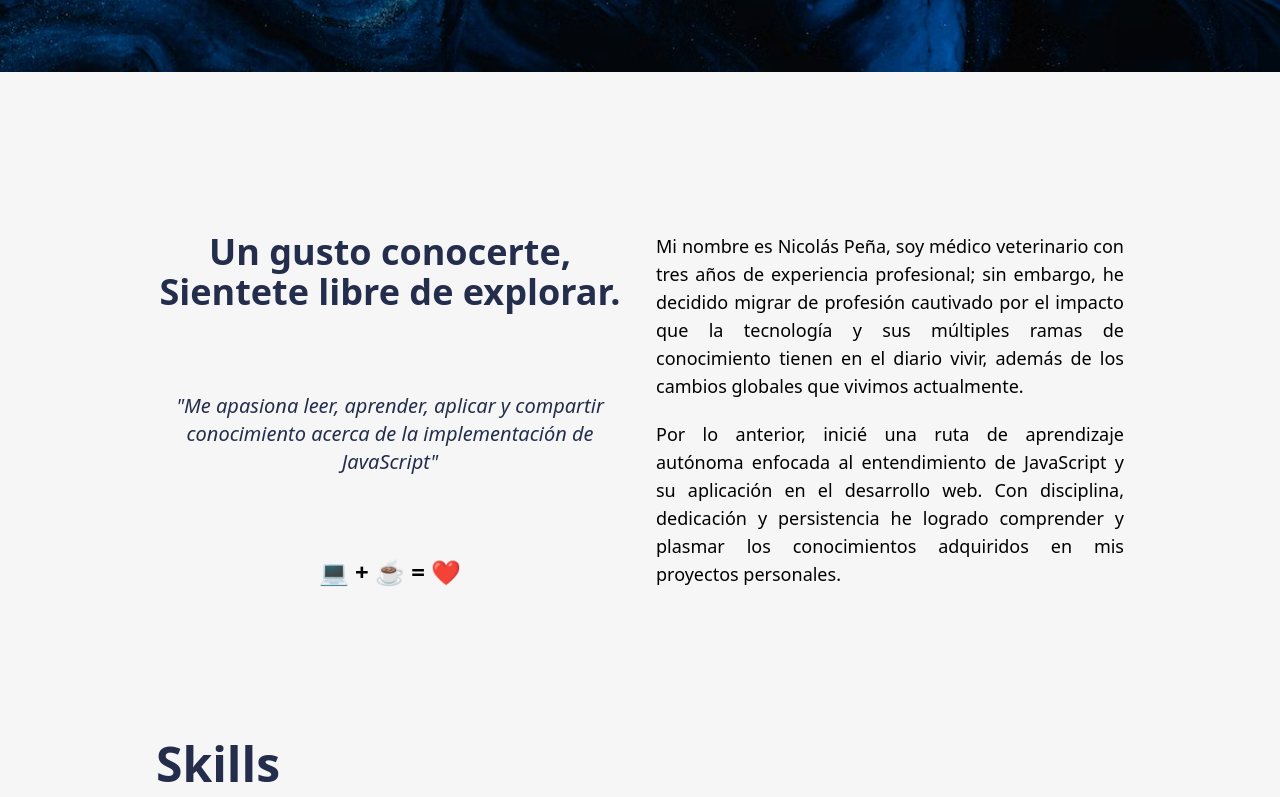
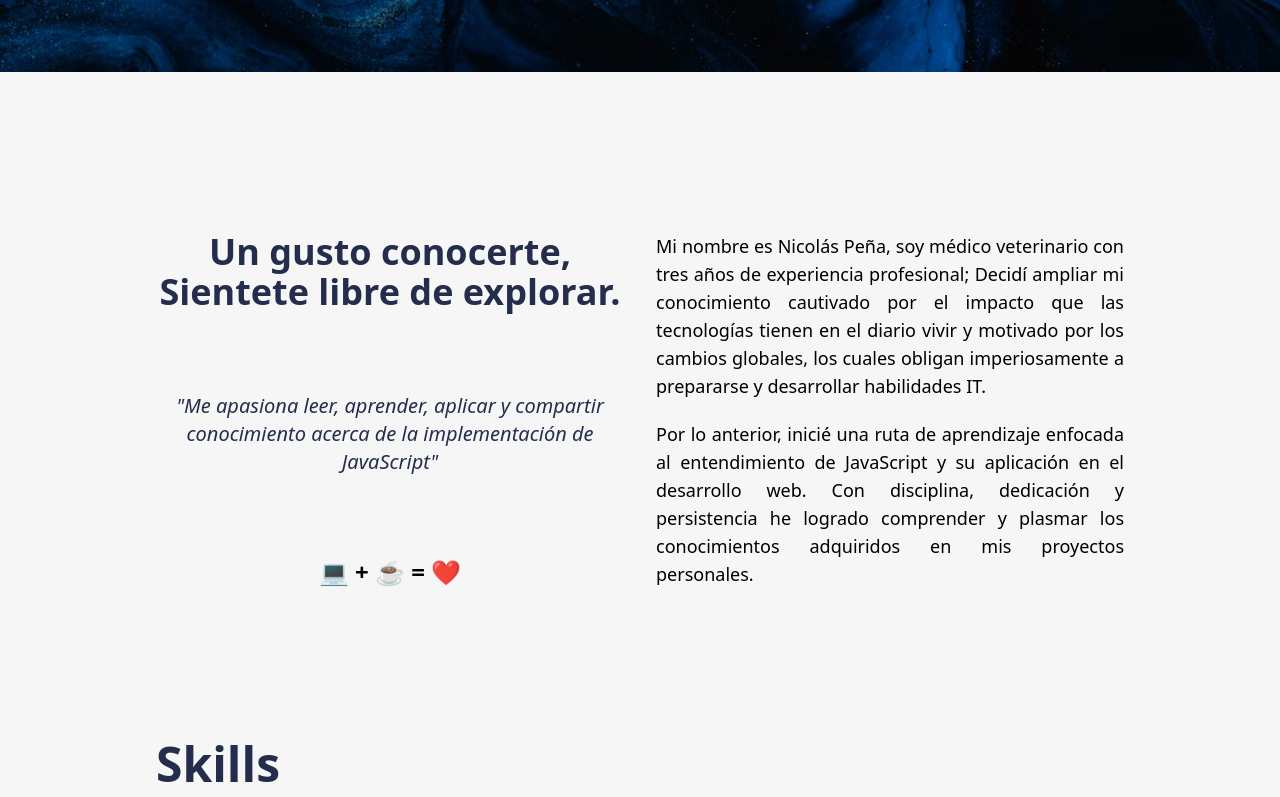
Before and after one commit to Nicolasp-dev/portafolio, a React (Create React App) app: page / in a window 1280 px wide. Shown: the part 728-1525 px from the top of the page. Built offline with nearby package versions, Linux system fonts and the light colour scheme.

Commit message:
sideicons Fixed

```diff
--- a/src/components/About.jsx
+++ b/src/components/About.jsx
@@ -21,17 +21,16 @@ const About = () => {
           <div className="flex flex-col gap-5  sm:text-lg font-thin text-justify">
             <p>
               Mi nombre es Nicolás Peña, soy médico veterinario con tres años de
-              experiencia profesional; sin embargo, he decidido migrar de
-              profesión cautivado por el impacto que la tecnología y sus
-              múltiples ramas de conocimiento tienen en el diario vivir, además
-              de los cambios globales que vivimos actualmente.
+              experiencia profesional; Decidí ampliar mi conocimiento cautivado
+              por el impacto que las tecnologías tienen en el diario vivir y
+              motivado por los cambios globales, los cuales obligan
+              imperiosamente a prepararse y desarrollar habilidades IT.
             </p>
             <p>
-              Por lo anterior, inicié una ruta de aprendizaje autónoma enfocada
-              al entendimiento de JavaScript y su aplicación en el desarrollo
-              web. Con disciplina, dedicación y persistencia he logrado
-              comprender y plasmar los conocimientos adquiridos en mis proyectos
-              personales.
+              Por lo anterior, inicié una ruta de aprendizaje enfocada al
+              entendimiento de JavaScript y su aplicación en el desarrollo web.
+              Con disciplina, dedicación y persistencia he logrado comprender y
+              plasmar los conocimientos adquiridos en mis proyectos personales.
             </p>
           </div>
         </div>
--- a/src/components/UI/SideIcons.js
+++ b/src/components/UI/SideIcons.js
@@ -3,26 +3,26 @@ import { FaGithub, FaLinkedin } from "react-icons/fa";
 
 const SideIcons = () => {
   return (
-    <div className="hidden lg:flex fixed flex-col top-[20rem] left-0">
+    <div className="hidden lg:flex fixed flex-col top-[18rem] left-0">
       <ul>
-        <li className="w-[160px] h-[4rem] flex justify-between items-center ml-[-100px] hover:ml-[-10px] duration-300 bg-[#0a66c2] rounded-tr-md text-[#fff]">
+        <li className="w-[11rem] h-[5rem] flex justify-between items-center ml-[-5.5rem] hover:ml-[-10px] duration-300 bg-[#0a66c2] rounded-tr-md text-[#fff]">
           <a
-            className="flex justify-between items-center w-full text-gray-300 ml-5"
+            className="ml-2 flex justify-between items-center gap-8 text-gray-300 "
             href="https://www.linkedin.com/in/nicolaspe%C3%B1a-dev/"
             rel="noreferrer"
             target="_blank"
           >
-            LinkedIn <FaLinkedin size={30} />
+            LinkedIn <FaLinkedin size={32} />
           </a>
         </li>
-        <li className="w-[160px] h-[4rem] flex justify-between items-center ml-[-100px] hover:ml-[-10px] duration-300 bg-[#1f1e1e] text-[#fff] rounded-br-md">
+        <li className="w-[11rem] h-[5rem] flex justify-between items-center ml-[-5.5rem] hover:ml-[-10px] duration-300 bg-[#1f1e1e] text-[#fff] rounded-br-md">
           <a
-            className="flex justify-between items-center w-full text-gray-300 ml-5"
+            className="ml-2 flex justify-around items-center gap-8 text-gray-300 "
             href="https://github.com/Nicolas-pc-dev"
             rel="noreferrer"
             target="_blank"
           >
-            Git-Hub <FaGithub size={30} />
+            Git-Hub <FaGithub size={32} />
           </a>
         </li>
       </ul>
```
